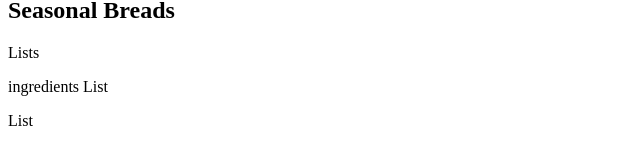
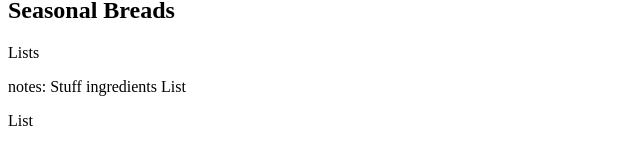
Before and after one commit to testGitHub-Project/com.bread.demo, a plain HTML site: page WebContent/index.html in a window 1280 px wide. Shown: the part 121-286 px from the top of the page, without its empty margins (0-640 px from the left). Drawn offline with Linux system fonts and the light colour scheme.

Commit message:
added notes , completed coding

```diff
--- a/WebContent/index.html
+++ b/WebContent/index.html
@@ -13,6 +13,8 @@
 
 <p>Lists</p>
 
+<span>notes: Stuff</span>
+
 <span>ingredients List</span>
  <p>List</p>
 
```
